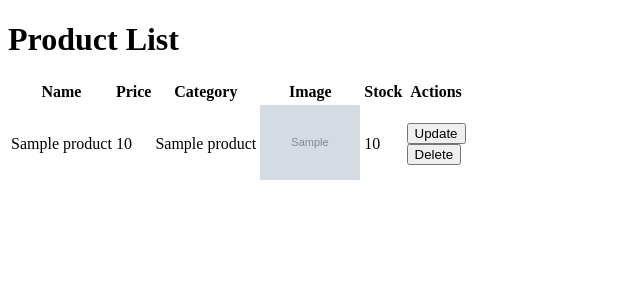
After one commit to yousef8/Cafe-Ordering-System, a PHP site: page /views/products/get.php in a window 1280 px wide. The commit adds this page. Shown: the top 300 px of the page, without its empty margins (0-640 px from the left). Run offline with PHP 8.4, Linux system fonts and the light colour scheme; tables that the repository leaves empty or names only in its code hold one stand-in row (values such as "Sample post"); grey boxes marked "Sample" are stand-in pictures; data that the repository does not hold is empty.

Commit message:
added get products mvc

```diff
--- a/controllers/productController.php
+++ b/controllers/productController.php
@@ -25,6 +25,11 @@ class ProductController
         }
     }
 
+     public function getAllProducts()
+    {
+        return $this->product->getAllProducts();
+    }
+
 
 }
 
--- a/models/Product.php
+++ b/models/Product.php
@@ -31,6 +31,19 @@ class Product
         }
     }
 
+    public function getAllProducts()
+{
+    $stmt = $this->conn->prepare("SELECT * FROM products");
+    if ($stmt->execute()) {
+        $products = $stmt->fetchAll(PDO::FETCH_ASSOC);
+        return $products ? $products : null;
+    } else {
+        $this->lastErrorMessage = "Failed to fetch products.";
+        return false;
+    }
+}
+
+
 
 }
 ?>
--- a/views/category/create.php
+++ b/views/category/create.php
@@ -17,7 +17,7 @@
     <?php
     require_once __DIR__ . '/../../utilities/db_connection.php';
 
-    require_once '../../controllers/CategoryController.php';
+    require_once __DIR__ .  '/../../controllers/categoryController.php';
 
     $categoryController = new CategoryController($conn);
 
--- a/views/products/create.php
+++ b/views/products/create.php
@@ -30,7 +30,7 @@
     if ($_SERVER["REQUEST_METHOD"] == "POST") {
         require_once __DIR__ . '/../../utilities/db_connection.php';
 
-        require_once '../../controllers/ProductController.php';
+        require_once __DIR__ . '/../../controllers/productController.php';
 
         $productController = new ProductController($conn);
 
--- /dev/null
+++ b/views/products/get.php
@@ -0,0 +1,53 @@
+<?php
+require_once __DIR__ . '/../../utilities/db_connection.php';
+require_once __DIR__ . '/../../controllers/productController.php';
+
+$productController = new ProductController($conn);
+$products = $productController->getAllProducts();
+?>
+
+
+<!DOCTYPE html>
+<html lang="en">
+<head>
+    <meta charset="UTF-8">
+    <meta name="viewport" content="width=device-width, initial-scale=1.0">
+    <title>Product List</title>
+</head>
+<body>
+    <h1>Product List</h1>
+    <table>
+        <thead>
+            <tr>
+                <th>Name</th>
+                <th>Price</th>
+                <th>Category</th>
+                <th>Image</th>
+                <th>Stock</th>
+                <th>Actions</th>
+            </tr>
+        </thead>
+        <tbody>
+            <?php foreach ($products as $product): ?>
+                <tr>
+                    <td><?php echo $product['name']; ?></td>
+                    <td><?php echo $product['price']; ?></td>
+                    <td><?php echo $product['category_name']; ?></td>
+                    <td><img src="<?php echo $product['image_url']; ?>" alt="Product Image" style="width: 100px;"></td>
+                    <td><?php echo $product['stock']; ?></td>
+                    <td>
+                        <form action="update.php" method="POST">
+                            <input type="hidden" name="product_id" value="<?php echo $product['id']; ?>">
+                            <button type="submit">Update</button>
+                        </form>
+                        <form action="delete.php" method="POST">
+                            <input type="hidden" name="product_id" value="<?php echo $product['id']; ?>">
+                            <button type="submit">Delete</button>
+                        </form>
+                    </td>
+                </tr>
+            <?php endforeach; ?>
+        </tbody>
+    </table>
+</body>
+</html>
```
